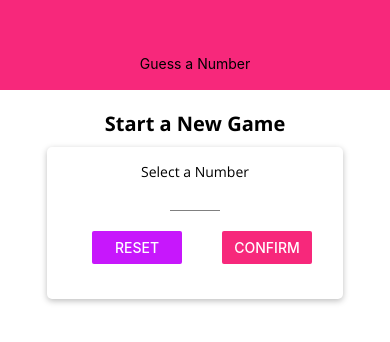
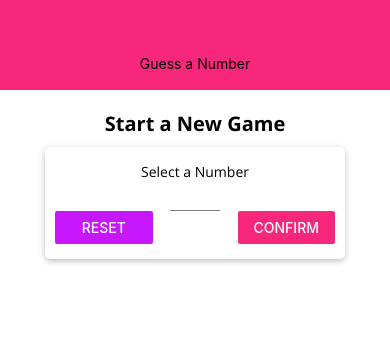
Before and after one commit to AyoMoses/guess-a-number-app, a React Native app: screen / in a window 390 px wide. Shown: the top 342 px of the page. Built offline with nearby package versions, Linux system fonts and the light colour scheme.

Commit message:
oridentation with useState, useEffect, Dimensions

```diff
--- a/app.json
+++ b/app.json
@@ -10,7 +10,7 @@
       "web"
     ],
     "version": "1.0.0",
-    "orientation": "portrait",
+    "orientation": "default",
     "icon": "./assets/icon.png",
     "splash": {
       "image": "./assets/splash.png",
--- a/screens/GameOverScreen.js
+++ b/screens/GameOverScreen.js
@@ -1,5 +1,12 @@
 import React from "react";
-import { View, Text, Button, StyleSheet, Image } from "react-native";
+import {
+  View,
+  Text,
+  StyleSheet,
+  Image,
+  Dimensions,
+  ScrollView
+} from "react-native";
 
 import BodyText from "../components/BodyText";
 import TitleText from "../components/TitleText";
@@ -8,6 +15,7 @@ import MainButton from "../components/MainButton";
 
 const GameOverScreen = props => {
   return (
+    <ScrollView>
       <View style={styles.screen}>
         <TitleText>The Game is Over!</TitleText>
         <View style={styles.imageContainer}>
@@ -30,8 +38,8 @@ const GameOverScreen = props => {
         <View style={styles.resultContainer}>
           <BodyText style={styles.resultText}>
             It took computer
-          <Text style={styles.highlight}> {props.roundsNumber} </Text> rounds to
-          guess the number
+            <Text style={styles.highlight}> {props.roundsNumber} </Text> rounds
+            to guess the number
             <Text style={styles.highlight}> {props.userNumber} </Text>
           </BodyText>
 
@@ -40,6 +48,7 @@ const GameOverScreen = props => {
           </View>
         </View>
       </View>
+    </ScrollView>
   );
 };
 
@@ -47,16 +56,17 @@ const styles = StyleSheet.create({
   screen: {
     flex: 1,
     alignItems: "center",
-    justifyContent: "center"
+    justifyContent: "center",
+    paddingVertical: 10
   },
   imageContainer: {
-    width: 300,
-    height: 300,
-    borderRadius: 150,
+    width: Dimensions.get("window").width * 0.7,
+    height: Dimensions.get("window").width * 0.7,
+    borderRadius: (Dimensions.get("window").width * 0.7) / 2, //it has to be half of width and height hence, the 2
     borderWidth: 3,
     borderColor: "black",
     overflow: "hidden", //u can add this to stay safe of child overflowing
-    marginVertical: 25
+    marginVertical: Dimensions.get("window").height / 30 //2%
   },
   image: {
     width: "100%",
@@ -65,11 +75,11 @@ const styles = StyleSheet.create({
   },
   highlight: {
     color: colors.primary,
-    fontWeight: 'bold'
+    fontWeight: "bold"
   },
   resultText: {
     textAlign: "center",
-    fontSize: 20
+    fontSize: Dimensions.get("window").height < 400 ? 16 : 20
   },
   resultContainer: {
     marginHorizontal: 30
--- a/screens/GameScreen.js
+++ b/screens/GameScreen.js
@@ -1,5 +1,12 @@
 import React, { useState, useRef, useEffect } from "react";
-import { View, Text, StyleSheet, Alert, ScrollView } from "react-native";
+import {
+  View,
+  Text,
+  StyleSheet,
+  Alert,
+  ScrollView,
+  Dimensions
+} from "react-native";
 import { Ionicons } from "@expo/vector-icons";
 
 import BodyText from "../components/BodyText";
@@ -33,11 +40,27 @@ const GameScreen = props => {
   const initialGuess = generatedRandomBetween(1, 100, props.userChoice);
   const [currentGuess, setCurrentGuess] = useState(initialGuess);
   const [pastGuesses, setPastGuesses] = useState([initialGuess]);
+  const [availableDeviceWidth, setAvailableDeviceWidth] = useState(Dimensions.get('window').width);
+  const [availableDeviceHeight, setAvailableDeviceHeight] = useState(Dimensions.get('window').height);
   const currentLow = useRef(1);
   const currentHigh = useRef(100);
 
   // WE USE DESTRUCTURING FOR OBJECTS
   const { userChoice, onGameOver } = props;
+
+  //WHEN OUR COMPONENT RE RENDERS ORIDENTATION CHANGE
+   useEffect(() => {
+     const updateLayout = () => {
+       setAvailableDeviceWidth(Dimensions.get('window').width);
+       setAvailableDeviceHeight(Dimensions.get('window').height);
+
+       Dimensions.addEventListener('change', updateLayout);
+
+       return () => {
+         Dimensions.removeEventListener('change', updateLayout);
+       }
+     }
+   })
 
   useEffect(() => {
     if (currentGuess === userChoice) {
@@ -73,6 +96,31 @@ const GameScreen = props => {
     setPastGuesses(curPastGuesses => [nextNumber, ...curPastGuesses]);
   };
 
+  if (availableDeviceHeight < 500) {
+    return (
+      <View style={styles.screen}>
+        <Text style={DefaultStyles.title}>Oppoent's Guess</Text>
+        <View style={styles.controls}>
+          <MainButton onPress={nextGuessHandler.bind(this, "lower")}>
+            <Ionicons name="md-remove" size={24} color="white" />
+          </MainButton>
+          <NumberContainer>{currentGuess}</NumberContainer>
+          <MainButton onPress={nextGuessHandler.bind(this, "greater")}>
+            <Ionicons name="md-add" size={24} color="white" />
+          </MainButton>
+        </View>
+
+        <View style={styles.listContainer}>
+          <ScrollView contentContainerStyle={styles.list}>
+            {pastGuesses.map((guess, index) =>
+              renderListItem(guess, pastGuesses.length - index)
+            )}
+          </ScrollView>
+        </View>
+      </View>
+    );
+  }
+
   return (
     <View style={styles.screen}>
       <Text style={DefaultStyles.title}>Oppoent's Guess</Text>
@@ -87,7 +135,9 @@ const GameScreen = props => {
       </Card>
       <View style={styles.listContainer}>
         <ScrollView contentContainerStyle={styles.list}>
-          {pastGuesses.map((guess, index) => renderListItem(guess, pastGuesses.length - index))}
+          {pastGuesses.map((guess, index) =>
+            renderListItem(guess, pastGuesses.length - index)
+          )}
         </ScrollView>
       </View>
     </View>
@@ -104,18 +154,25 @@ const styles = StyleSheet.create({
   buttonContainer: {
     flexDirection: "row",
     justifyContent: "space-around",
-    marginTop: 20,
+    marginTop: Dimensions.get("window").height > 600 ? 20 : 5,
+    // if height is greater then 600 use 20 else 5 on smaller than 600 screens
     width: 400,
     maxWidth: "90%"
   },
+  controls: {
+    flexDirection: 'row',
+    justifyContent: 'space-around',
+    width: '80%',
+    alignItems: 'center'
+  },
   listContainer: {
-    width: '80%',
+    width: Dimensions.get("window").width > 300 ? "60%" : "80%",
     flex: 1
   },
   list: {
     flexGrow: 1, //use this incase u have a special case when list dont scroll again
-    alignItems: 'center',
-    justifyContent: 'flex-end'
+    alignItems: "center",
+    justifyContent: "flex-end"
   },
   listItem: {
     borderColor: "#ccc",
@@ -124,9 +181,8 @@ const styles = StyleSheet.create({
     marginVertical: 10,
     backgroundColor: "white",
     flexDirection: "row",
-    justifyContent: 'space-between',
-    width: '60%'
-
+    justifyContent: "space-between",
+    width: "60%"
   }
 });
 
--- a/screens/StartGameScreen.js
+++ b/screens/StartGameScreen.js
@@ -1,4 +1,4 @@
-import React, { useState } from "react";
+import React, { useState, useEffect } from "react";
 import {
   View,
   Text,
@@ -6,7 +6,8 @@ import {
   Button,
   TouchableWithoutFeedback,
   Keyboard,
-  Alert
+  Alert,
+  Dimensions
 } from "react-native";
 
 import Card from "../components/Card";
@@ -14,14 +15,17 @@ import Colors from "../constants/colors";
 import Input from "../components/Input";
 import NumberContainer from "../components/NumberContainer";
 import BodyText from "../components/BodyText";
-import TitleText from '../components/TitleText';
-import MainButton from '../components/MainButton';
+import TitleText from "../components/TitleText";
+import MainButton from "../components/MainButton";
 
 // A FUNCTIONAL COMPONENT
 const StartGameScreen = props => {
   const [enteredValue, setEnteredValue] = useState("");
   const [confirmed, setConfirmed] = useState(false); //confirm if user is ready to move on and intial state is false
   const [selectedNumber, setSlectedNumber] = useState();
+  const [buttonWidth, setButtonWidth] = useState(
+    Dimensions.get("window").width / 4
+  );
 
   const numberInputHandler = inputText => {
     setEnteredValue(inputText.replace(/[^0-9]/g, "")); //regex to check for input not a number globally in the input
@@ -31,6 +35,20 @@ const StartGameScreen = props => {
     setEnteredValue("");
     setConfirmed(false);
   };
+
+  // TO CONTROL SCREEN ORIENTATION
+  useEffect(() => {
+    const updateLayout = () => {
+      setButtonWidth(Dimensions.get("window").width / 4);
+    }; //this makes sure our code reruns when dimensions change
+
+    Dimensions.addEventListener("change", updateLayout);
+    return () => {
+      Dimensions.removeEventListener("change", updateLayout);
+      //this is CLEANING UP. remove event listener
+    };
+    //the 'change' event listener fires when user rotates device
+  });
 
   const confirmInputHandler = () => {
     const chosenNumber = parseInt(enteredValue);
@@ -58,7 +76,9 @@ const StartGameScreen = props => {
         <BodyText style={styles.chosenOutput}>You picked</BodyText>
         <NumberContainer>{selectedNumber}</NumberContainer>
 
-        <MainButton onPress={() => props.onStartGame(selectedNumber)}>START GAME</MainButton>
+        <MainButton onPress={() => props.onStartGame(selectedNumber)}>
+          START GAME
+        </MainButton>
       </Card>
     );
   }
@@ -86,14 +106,14 @@ const StartGameScreen = props => {
           />
 
           <View style={styles.buttonContainer}>
-            <View style={styles.buttons}>
+            <View style={{ width: buttonWidth }}>
               <Button
                 title="Reset"
                 onPress={resetInputHandler}
                 color={Colors.accent}
               />
             </View>
-            <View style={styles.buttons}>
+            <View style={{ width: buttonWidth }}>
               <Button
                 title="Confirm"
                 onPress={confirmInputHandler}
@@ -120,26 +140,31 @@ const styles = StyleSheet.create({
   title: {
     fontSize: 20,
     marginVertical: 10,
-    fontFamily: 'open-sans-bold'
+    fontFamily: "open-sans-bold"
   },
 
   inputContainer: {
-    width: 300,
-    maxWidth: "80%",
+    width: "80%",
+    // maxWidth: "80%",
+    maxWidth: "95%", //to not exceed 95 of large screen
+    minWidth: 300, //to cater for smaller screen devices
     alignItems: "center"
   },
 
   buttonContainer: {
     width: "100%",
     flexDirection: "row",
-    justifyContent: "space-between",
-    paddingHorizontal: 15
+    justifyContent: "space-between"
   },
 
   buttons: {
-    width: 130,
-    padding: 20,
-    borderRadius: 8
+    // width: 130,
+    // borderRadius: 8,
+    // width: Dimensions.get('window').width / 4
+    //Dimensions do not respect orientation changes as it loads once in app life cycle
+    //each button takes times 4 of device they are in
+    //its an API to help the the available pixel on width and height of devices RAD
+    //percentage refers to the direct parent view
   },
 
   input: {
```
Lines whose indentation alone changed are shown as unchanged.
